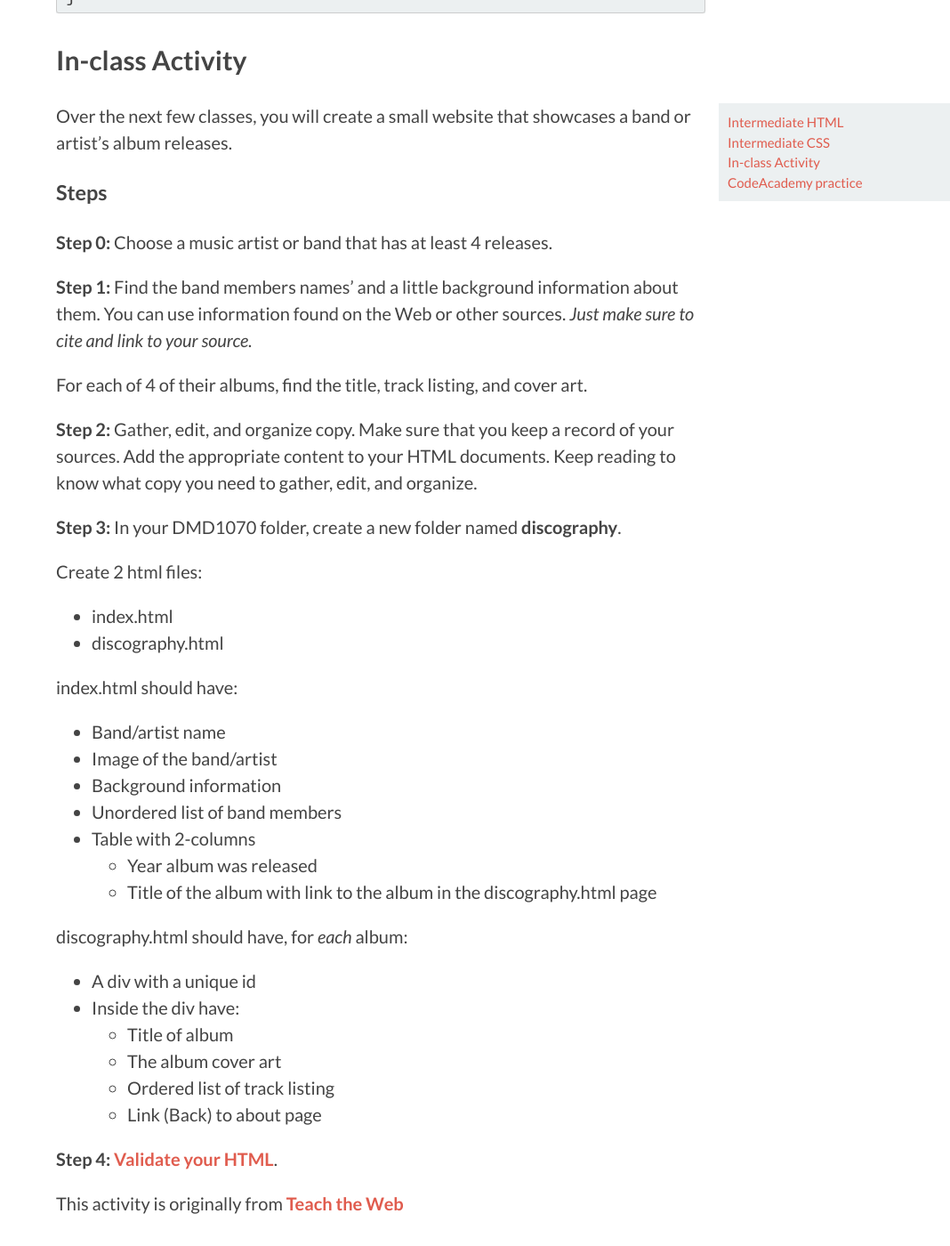
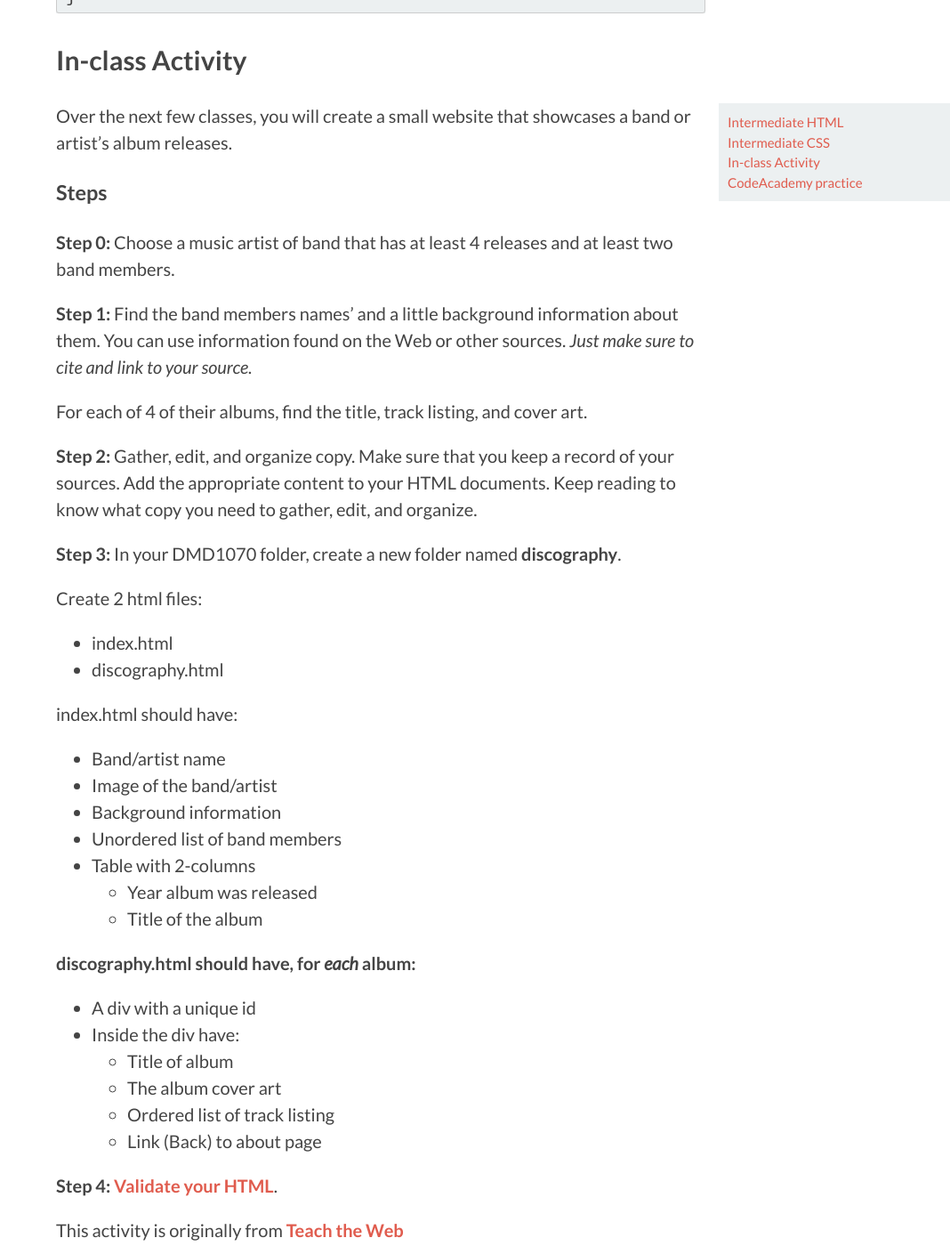
Before and after one commit to DMD1070/DMD1070.github.io, a Jekyll site: the page built from lessons/5-intermediate-html-css.md, in a window 1280 px wide and 1400 px high, scrolled down 4149 px. Shown: the whole window at 89% size, without its empty margins (212-1280 px from the left). Built offline with Jekyll 4.4.1, drawn with Linux system fonts in a browser that asks for light colours.

```diff
--- a/lessons/5-intermediate-html-css.md
+++ b/lessons/5-intermediate-html-css.md
@@ -176,7 +176,7 @@ Over the next few classes, you will create a small website that showcases a band
 
 ### Steps
 
-**Step 0:** Choose a music artist or band that has at least 4 releases.
+**Step 0:** Choose a music artist of band that has at least 4 releases and at least two band members.
 
 **Step 1:** Find the band members names' and a little background information about them. You can use information found on the Web or other sources. *Just make sure to cite and link to your source.*
 
@@ -199,9 +199,9 @@ index.html should have:
 - Unordered list of band members
 - Table with 2-columns
   - Year album was released
-  - Title of the album with link to the album in the discography.html page
+  - Title of the album
 
-discography.html should have, for *each* album:
+**discography.html should have, for *each* album:**
 
 - A div with a unique id
 - Inside the div have:
```
